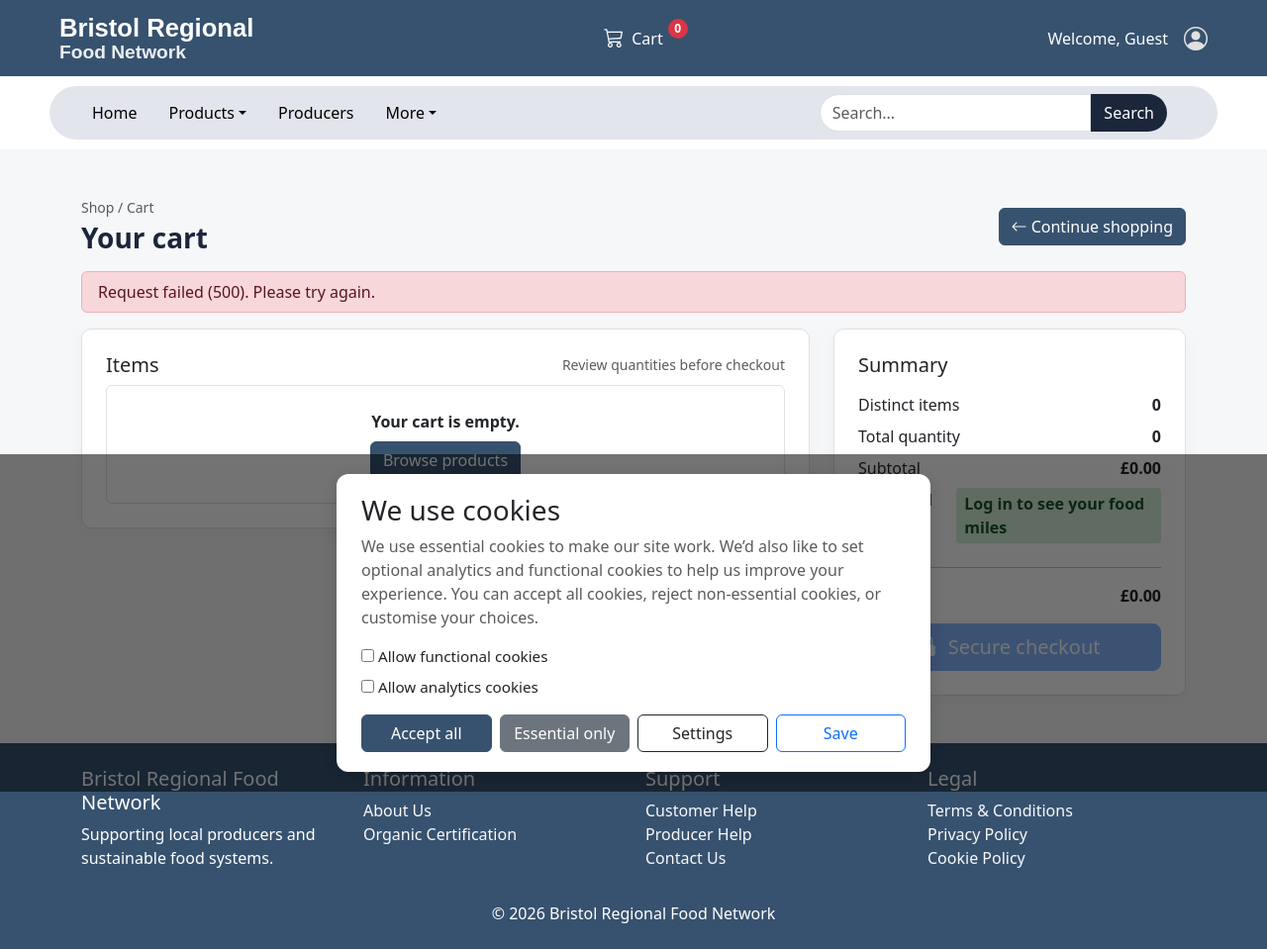
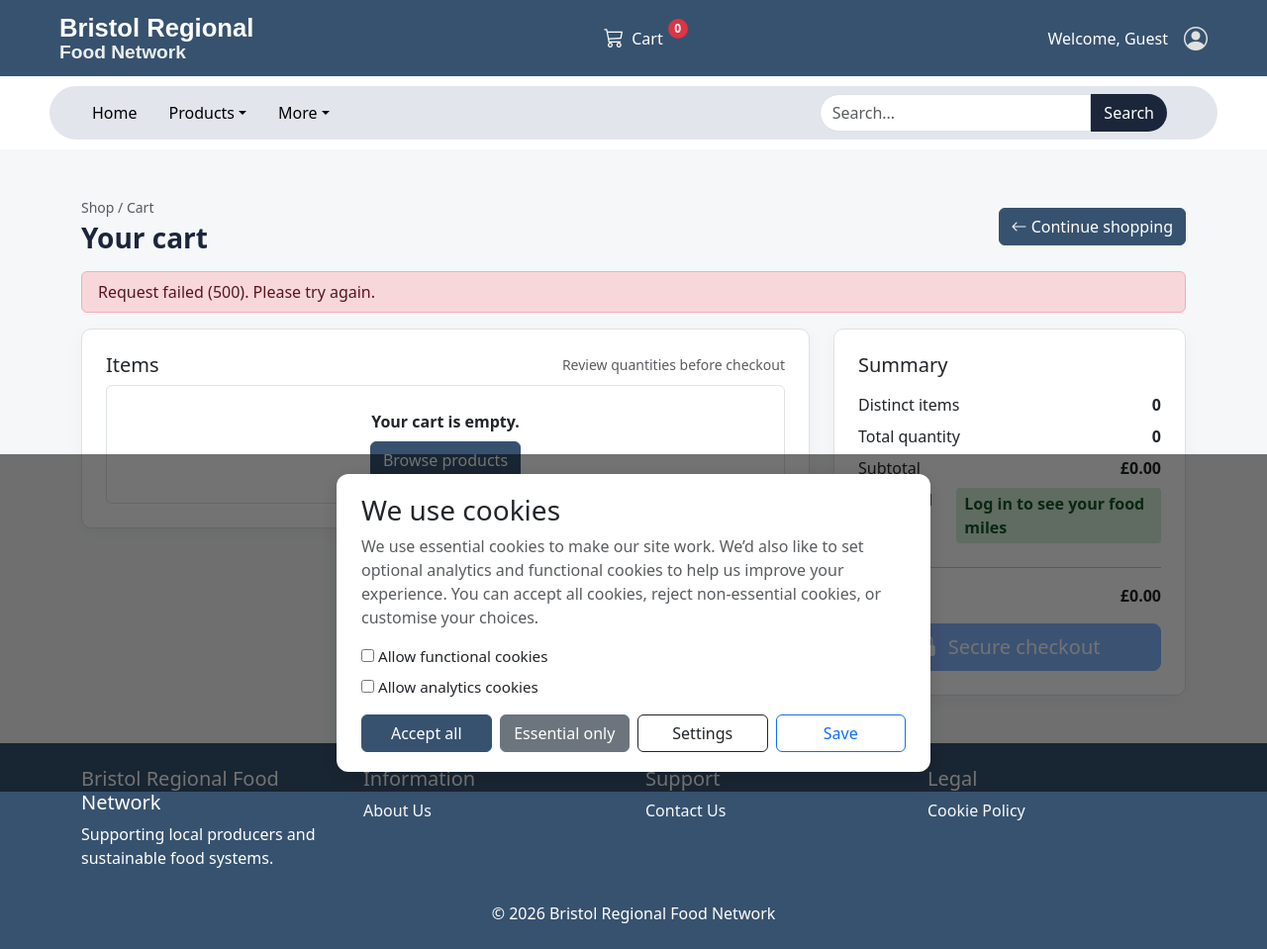
Before and after one commit to harmindermehra1313/DESD_Project_Management, a Django app: page /cart/ in a window 1280 px wide. Shown: the whole page at 99% size. Run offline with Django 5.2, Linux system fonts and the light colour scheme; data that the repository does not hold is empty; some libraries are stand-ins or nearby versions.

Commit message:
customer page links fix

```diff
--- a/project/BRFN/templates/footer.html
+++ b/project/BRFN/templates/footer.html
@@ -6,44 +6,31 @@
         <h5>Bristol Regional Food Network</h5>
         <p>Supporting local producers and sustainable food systems.</p>
       </div>
-
       <div class="col-6 col-xl-3">
         <h5>Information</h5>
         <ul class="list-unstyled">
-          <li><a href="{% url 'community:about' %}" class="text-light">About Us</a></li>
           <li>
-            <a href="/certification/" class="text-light"
-              >Organic Certification</a
-            >
+            <a href="{% url 'community:about' %}" class="text-light">About Us</a>
           </li>
-
         </ul>
       </div>
-
       <div class="col-6 col-xl-3">
         <h5>Support</h5>
         <ul class="list-unstyled">
           <li>
-            <a href="/help/customers/" class="text-light">Customer Help</a>
+            <a href="{% url 'community:contact_us' %}" class="text-light">Contact Us</a>
           </li>
-          <li>
-            <a href="/help/producers/" class="text-light">Producer Help</a>
-          </li>
-          <li><a href="{% url 'community:contact_us' %}" class="text-light">Contact Us</a></li>
         </ul>
       </div>
-
       <div class="col-6 col-xl-3">
         <h5>Legal</h5>
         <ul class="list-unstyled">
-          <li><a href="/terms/" class="text-light">Terms & Conditions</a></li>
-          <li><a href="/privacy/" class="text-light">Privacy Policy</a></li>
-           <li><a href="/cookie-policy/" class="text-light">Cookie Policy</a>
-</li>
+          <li>
+            <a href="/cookie-policy/" class="text-light">Cookie Policy</a>
+          </li>
         </ul>
       </div>
     </div>
-
     <div class="text-center mt-3">© 2026 Bristol Regional Food Network</div>
   </div>
 </footer>
--- a/project/BRFN/templates/header.html
+++ b/project/BRFN/templates/header.html
@@ -116,10 +116,6 @@
                 {% endfor %}
               </ul>
             </li>
-            <!-- Producers -->
-            <li class="nav-item mx-2">
-              <a class="nav-link custom-nav-link" href="/producers/">Producers</a>
-            </li>
             <!-- More Dropdown -->
             <li class="nav-item dropdown mx-2">
               <a class="nav-link dropdown-toggle custom-nav-link"
@@ -127,13 +123,10 @@
                  data-bs-toggle="dropdown">More</a>
               <ul class="dropdown-menu custom-dropdown">
                 <li>
-                  <a class="dropdown-item" href="/about/">About Us</a>
+                  <a class="dropdown-item" href="{% url 'community:about' %}">About Us</a>
                 </li>
                 <li>
                   <a class="dropdown-item" href="{% url 'community:contact_us' %}">Contact Us</a>
-                </li>
-                <li>
-                  <a class="dropdown-item" href="/sustainability/">Food Miles</a>
                 </li>
                 <li>
                   <a class="dropdown-item" href="/community/">Community Projects</a>
```
Also changed, not shown: project/home/templates/home/home.html (+44 -26 lines), project/requirements.txt (added, +34 -0 lines).
